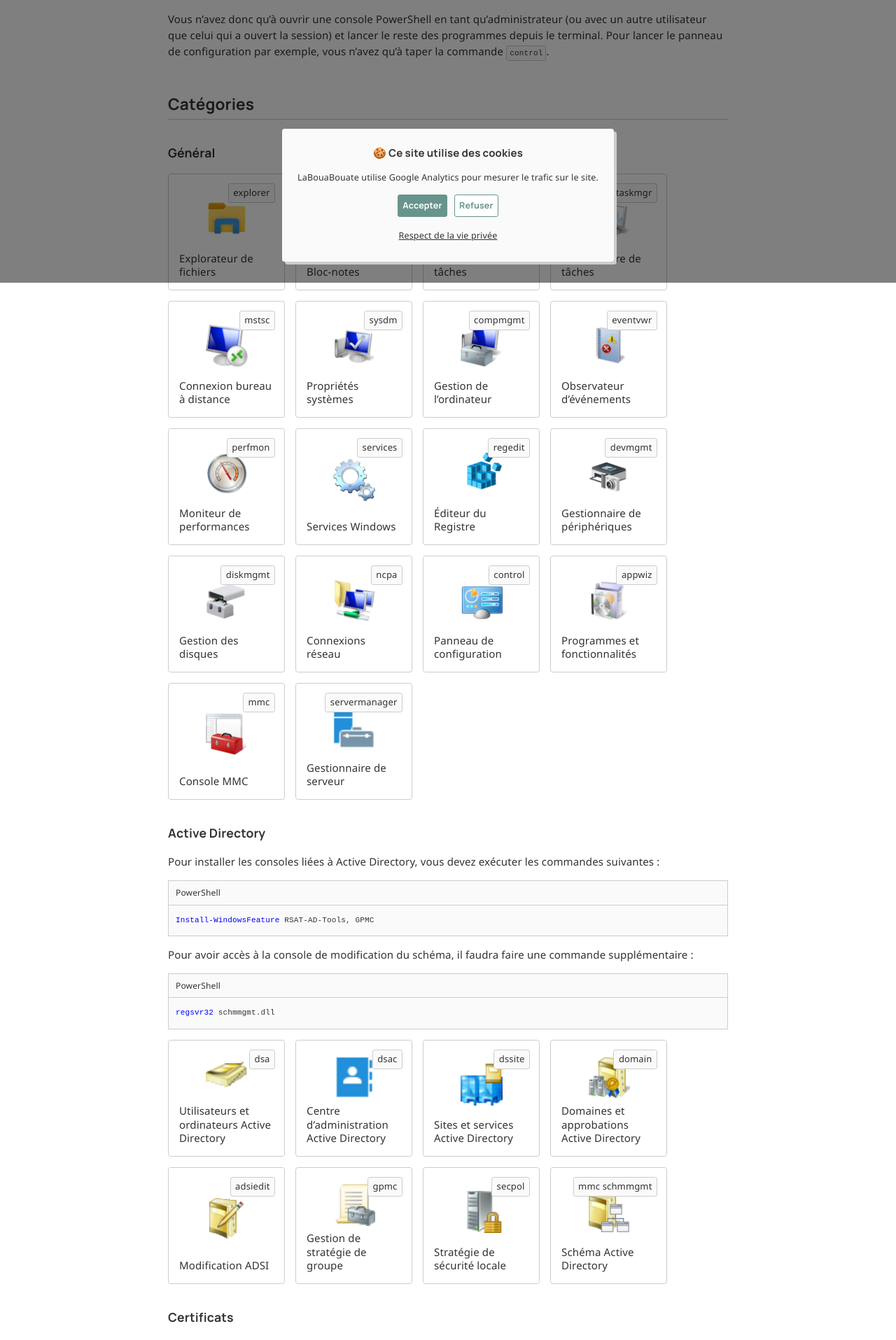
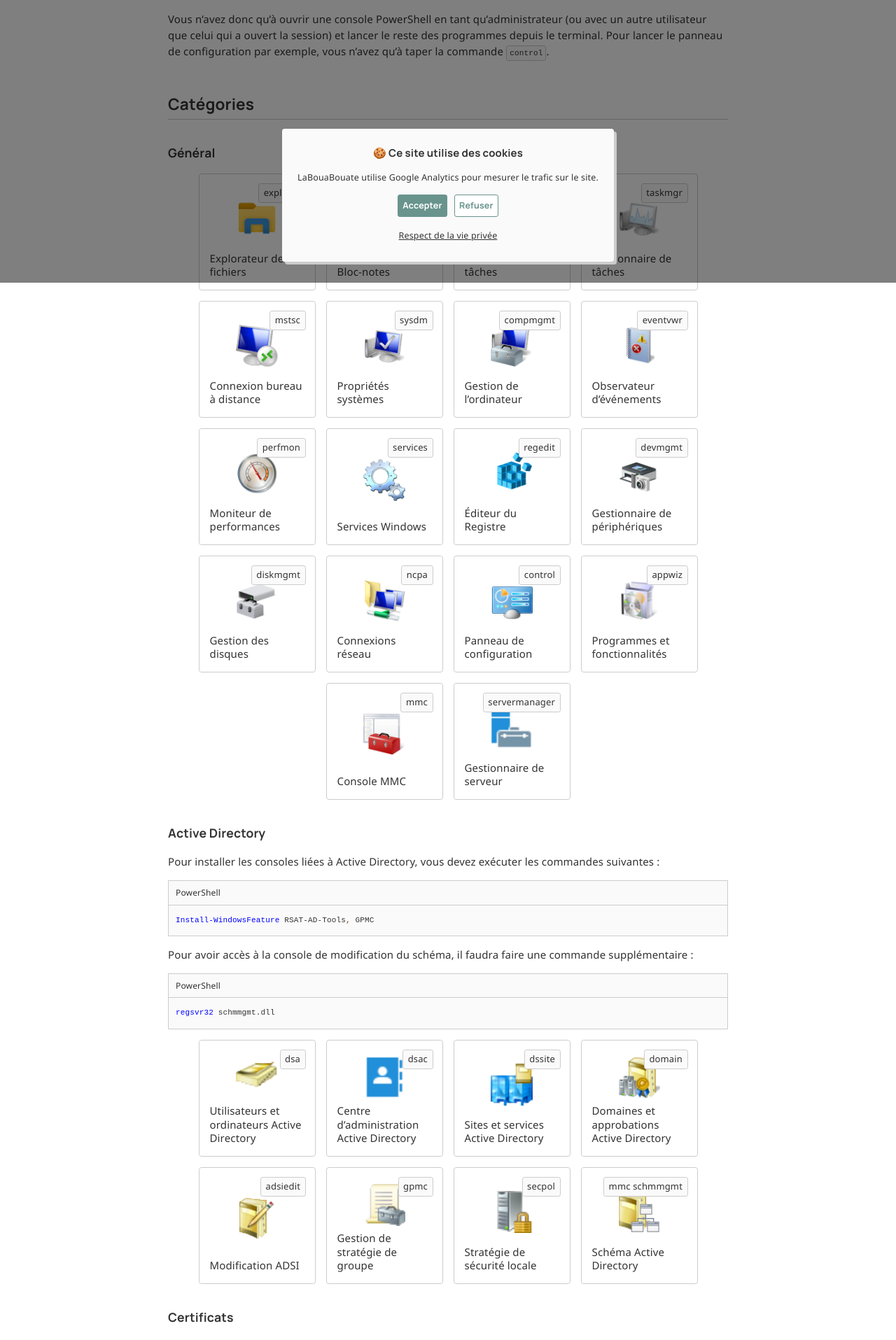
Before and after one commit to leobouard/leobouard.github.io, a Jekyll site: the page built from _posts/2026/2026-07-16-process-windows.md, in a window 1280 px wide. Shown: the part 496-2411 px from the top of the page at 70% size. Built offline with Jekyll 4.4.1, drawn with Linux system fonts in a browser that asks for light colours; nearby versions of some CDN libraries; some web fonts are replaced; comment, search, counter and statistics services are not loaded.

Commit message:
Update 2026-07-16-process-windows.md

````diff
--- a/_posts/2026/2026-07-16-process-windows.md
+++ b/_posts/2026/2026-07-16-process-windows.md
@@ -21,7 +21,7 @@ Vous n'avez donc qu'à ouvrir une console PowerShell en tant qu'administrateur (
 
 ### Général
 
-<div style="display: flex; grid-gap: 1em; flex-wrap: wrap; margin: 1em auto; width: auto;">
+<div style="display: flex; grid-gap: 1em; flex-wrap: wrap; margin: 1em auto; width: auto; justify-content: center;">
 {% for process in general %}
   {% include windows-shortcut.html name=process.name shortcut=process.shortcut %}
 {% endfor %}
@@ -41,7 +41,7 @@ Pour avoir accès à la console de modification du schéma, il faudra faire une
 regsvr32 schmmgmt.dll
 ```
 
-<div style="display: flex; grid-gap: 1em; flex-wrap: wrap; margin: 1em auto; width: auto;">
+<div style="display: flex; grid-gap: 1em; flex-wrap: wrap; margin: 1em auto; width: auto; justify-content: center;">
 {% for process in active-directory %}
   {% include windows-shortcut.html name=process.name shortcut=process.shortcut %}
 {% endfor %}
@@ -55,7 +55,7 @@ Pour installer les consoles liées à Active Directory Certificate Services (ADC
 Install-WindowsFeature RSAT-ADCS
 ```
 
-<div style="display: flex; grid-gap: 1em; flex-wrap: wrap; margin: 1em auto; width: auto;">
+<div style="display: flex; grid-gap: 1em; flex-wrap: wrap; margin: 1em auto; width: auto; justify-content: center;">
 {% for process in certificates %}
   {% include windows-shortcut.html name=process.name shortcut=process.shortcut %}
 {% endfor %}
@@ -63,7 +63,7 @@ Install-WindowsFeature RSAT-ADCS
 
 ### PowerShell et développement
 
-<div style="display: flex; grid-gap: 1em; flex-wrap: wrap; margin: 1em auto; width: auto;">
+<div style="display: flex; grid-gap: 1em; flex-wrap: wrap; margin: 1em auto; width: auto; justify-content: center;">
 {% for process in powershell %}
   {% include windows-shortcut.html name=process.name shortcut=process.shortcut %}
 {% endfor %}
````
